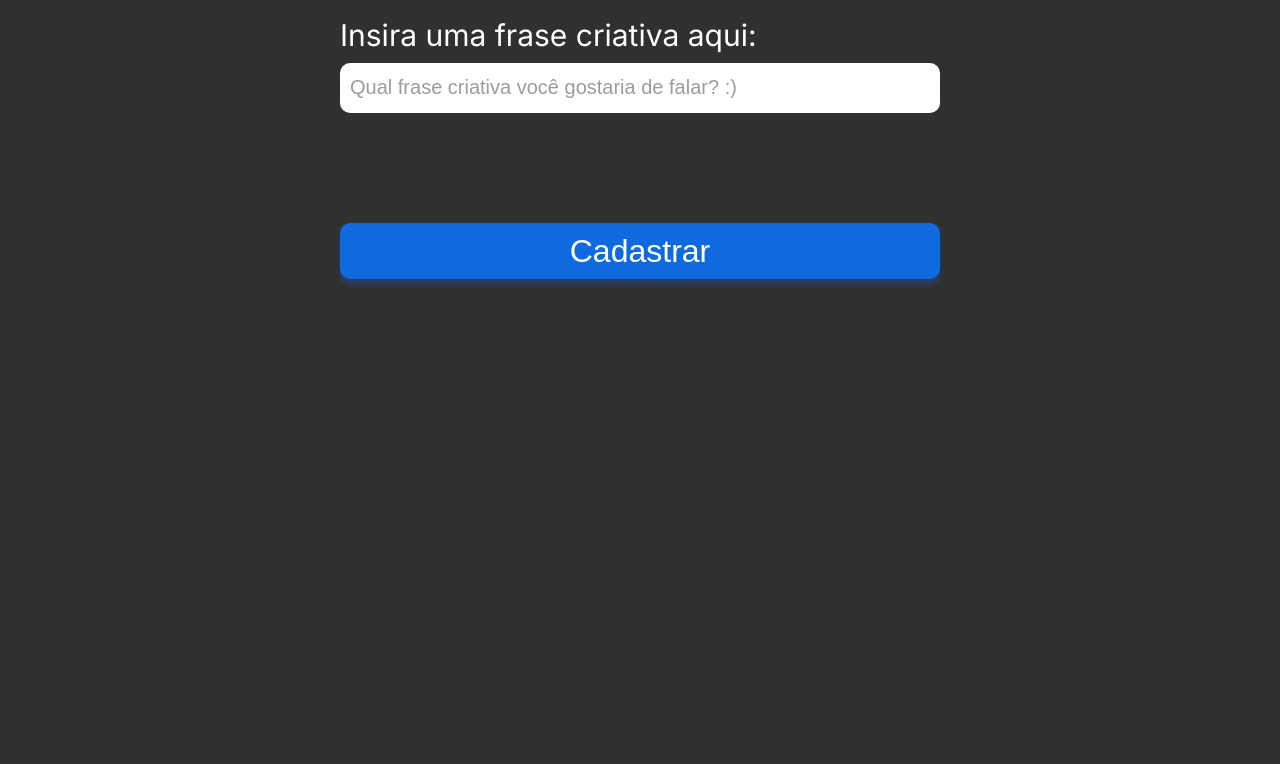
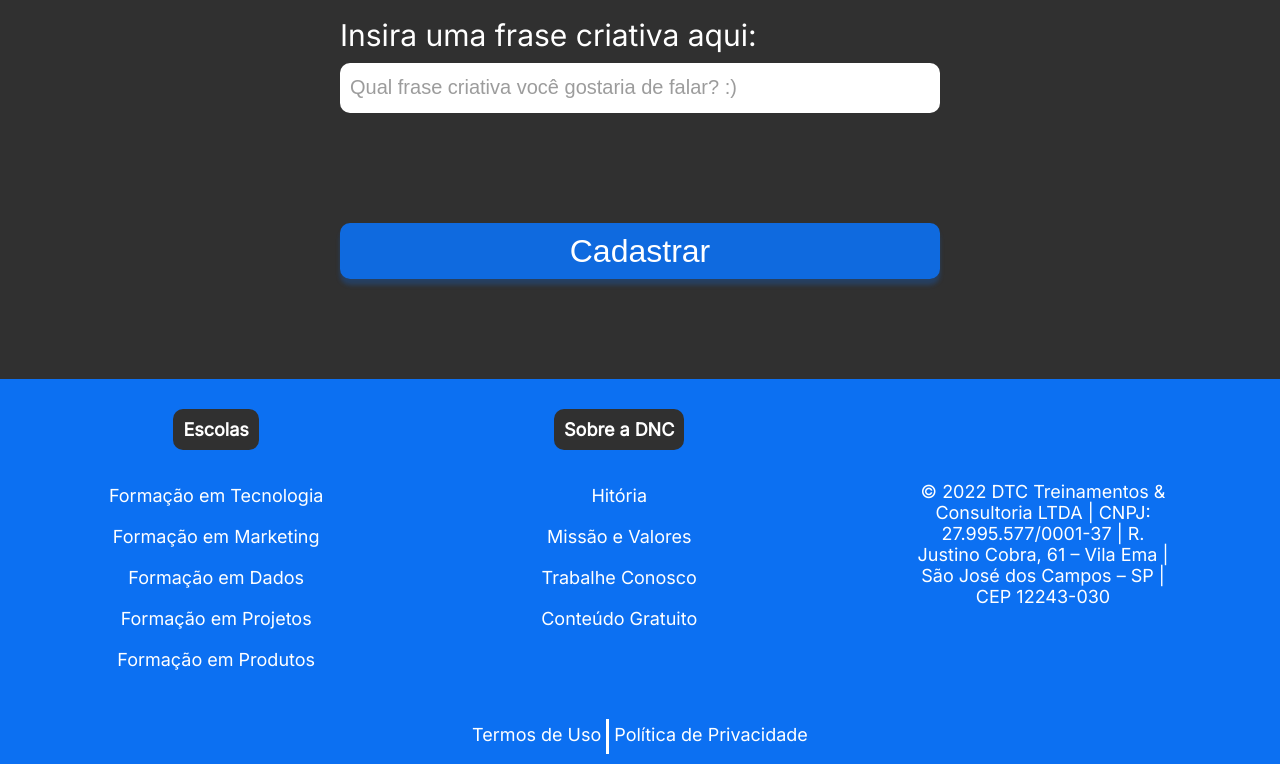
Before and after one commit to PedroFrazo/bootcamp-dnc, a plain HTML site: page index.html in a window 1280 px wide. Shown: the part 1278-2042 px from the top of the page. Before the commit the page ends 1657 px from the top, so only its background shows below. Drawn offline with Linux system fonts and the light colour scheme.

```diff
--- a/estilo.css
+++ b/estilo.css
@@ -166,3 +166,142 @@ body{
         box-shadow: 0px 6px 4px 0px rgba(12, 112, 242, 0.25);
         cursor: pointer;
    }
+
+   /* Footer */
+
+   footer{
+        width: 100%;
+        background-color: var(--azul-dnc);
+   }
+
+   footer .linha1{
+    display: flex;
+    justify-content: space-around;
+    align-items: center;
+   }
+
+   footer ul{
+    list-style: none;
+    margin: 0px;
+    padding: 0px;
+   }
+
+   footer nav{
+        display: flex;
+        flex-direction: column;
+        align-items: center;
+
+        height: 330px;
+   }
+
+   footer h5{
+    text-align: center;
+    color: white;
+    font-weight: 800px;
+    font-size: 18px;
+    font-family: var(--fonte-padrao);
+    background-color: var(--preto-dnc);
+    border-radius: 10px;
+
+    padding: 10px 10px 10px 10px;
+    margin-bottom: 15px;
+   }
+
+   footer ul li{
+    text-align: center;
+    color: white;
+    font-weight: 600px;
+    font-size: 18px;
+    font-family: var(--fonte-padrao);
+
+    margin: 20px 0px 20px 0px;
+   }
+
+   footer ul li a{
+        color: white;
+        text-decoration: none;
+   }
+
+   footer ul li a:hover{
+        color: var(--cinza-hover);
+   }
+
+   footer .endereco{
+    font-weight: 600px;
+    font-size: 18px;
+    font-family: var(--fonte-padrao);
+    color: white;
+    text-align: center;
+    width: 20%;
+   }
+
+   footer .linha2{
+        height: 35px;
+        display: flex;
+        justify-content: center;
+        margin: 0px;
+        padding: 10px;
+   }
+
+   footer .linha2 a{
+    font-family: var(--fonte-padrao);
+    font-size: 18px;
+    font-weight: 600px;
+    color: white;
+    text-decoration: none;
+    padding: 5px;
+   }
+
+   footer .linha2 a:first-child{
+        border-right: 3px solid white;
+   }
+
+   footer .linha2 a:hover{
+        color: var(--cinza-hover);
+   }
+
+@media  only screen and (max-width: 600px){
+
+     #principal{
+          flex-direction: column;
+          height: auto;
+     }
+
+     #menu{
+          flex-direction: column;
+          width: 100%;
+          margin: 0px;
+     }
+
+     #menu a{
+          height: 50px;
+          align-items: center;
+          height: 50px;
+     }
+
+     #principal button{
+          width: 100%;
+          margin: 0px;
+     }
+
+     /* Section */
+
+     section h1{
+          font-size: 38px;
+     }
+
+     section h2{
+          font-size:28px;
+          padding-right: 15px;
+          padding-left: 15px;
+     }
+
+     form{
+          width: 95%;
+          font-size: 20px;
+     }
+
+     .checkbox-itens label{
+          font-size: 17px;
+     }
+}
--- a/index.html
+++ b/index.html
@@ -75,5 +75,55 @@
 
     </section>
 
+    <footer>
+        <div class="linha1">
+            <nav>
+                <h5>Escolas</h5>
+                <ul>
+                    <li>
+                        <a href="">Formação em Tecnologia</a>
+                    </li>
+                    <li>
+                        <a href="">Formação em Marketing</a>
+                    </li>
+                    <li>
+                        <a href="">Formação em Dados</a>
+                    </li>
+                    <li>
+                        <a href="">Formação em Projetos</a>
+                    </li>
+                    <li>
+                        <a href="">Formação em Produtos</a>
+                    </li>
+                </ul>
+            </nav>
+            <nav>
+                <h5>Sobre a DNC</h5>
+                <ul>
+                    <li>
+                        <a href="">Hitória</a>
+                    </li>
+                    <li>
+                        <a href="">Missão e Valores</a>
+                    </li>
+                    <li>
+                        <a href="">Trabalhe Conosco</a>
+                    </li>
+                    <li>
+                        <a href="">Conteúdo Gratuito</a>
+                    </li>
+                </ul>
+            </nav>
+
+            <div class="endereco">
+                © 2022 DTC Treinamentos & Consultoria LTDA | CNPJ: 27.995.577/0001-37 | R. Justino Cobra, 61 – Vila Ema | São José dos Campos – SP | CEP 12243-030
+            </div>
+        </div>
+        <div class="linha2">
+            <a href="">Termos de Uso</a>
+            <a href="">Política de Privacidade</a>
+        </div>
+    </footer>
+
 </body>
 </html>
```
